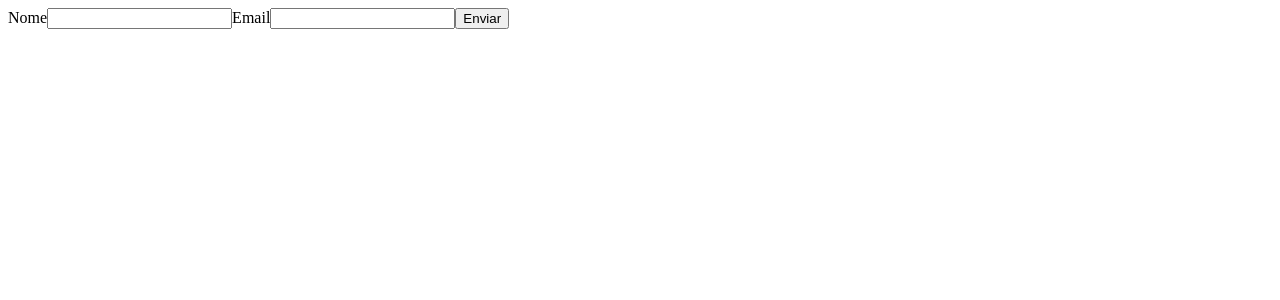
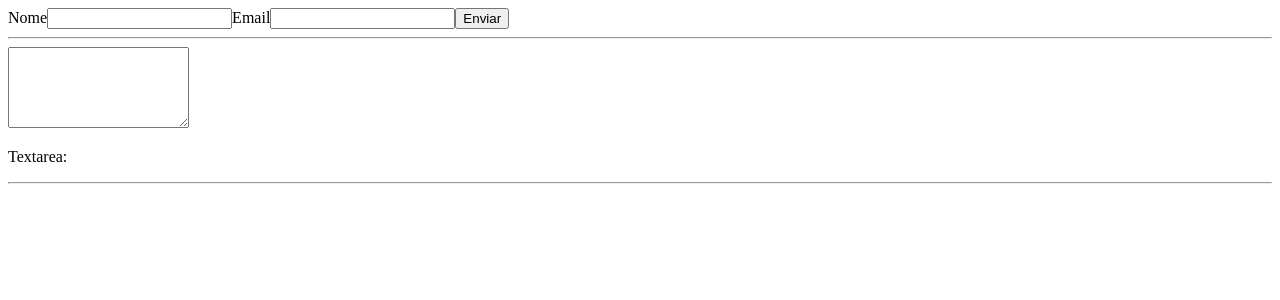
Before and after one commit to Dev-HideyukiTakahashi/origamid-react-course, a React app: page / in a window 1280 px wide. Shown: the top 300 px of the page. Built offline with nearby package versions, Linux system fonts and the light colour scheme; the HTML template or start-up script is replaced by a standard one.

Commit message:
aula: textarea

```diff
--- a/src/forms/AppForms.jsx
+++ b/src/forms/AppForms.jsx
@@ -1,4 +1,5 @@
 import React from 'react'
+import { TextArea } from './TextArea';
 
 export const AppForms = () => {
     const [nome, setNome] = React.useState('');
@@ -9,6 +10,7 @@ export const AppForms = () => {
     }
 
   return (
+    <>
     <form onSubmit={handleSubmit}>
 
         <label htmlFor="nome">Nome</label>
@@ -29,5 +31,9 @@ export const AppForms = () => {
 
         <button>Enviar</button>
     </form>
+        <hr />
+        <TextArea/>
+        <hr />
+        </>
   )
 }
--- /dev/null
+++ b/src/forms/TextArea.jsx
@@ -0,0 +1,15 @@
+import React from 'react'
+
+export const TextArea = () => {
+    const [textarea, setTextarea] = React.useState('');
+  return (
+    <form action="">
+        <textarea
+            value={textarea}
+            onChange={({target}) => setTextarea(target.value)}
+            rows="5">
+        </textarea>
+        <p>Textarea: {textarea}</p>
+    </form>
+  )
+}
```
